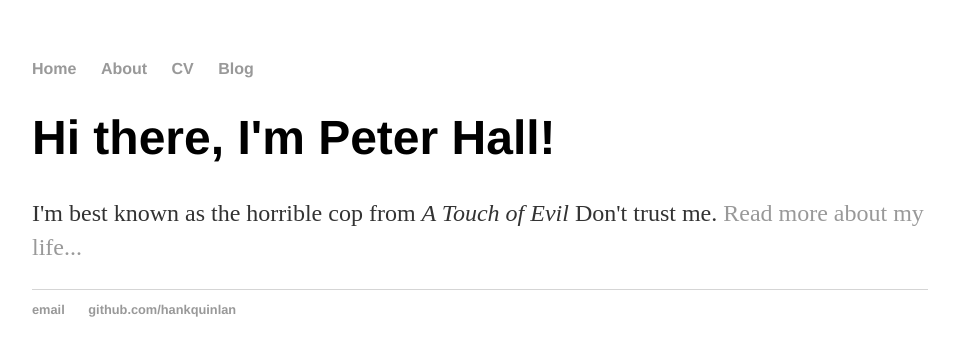
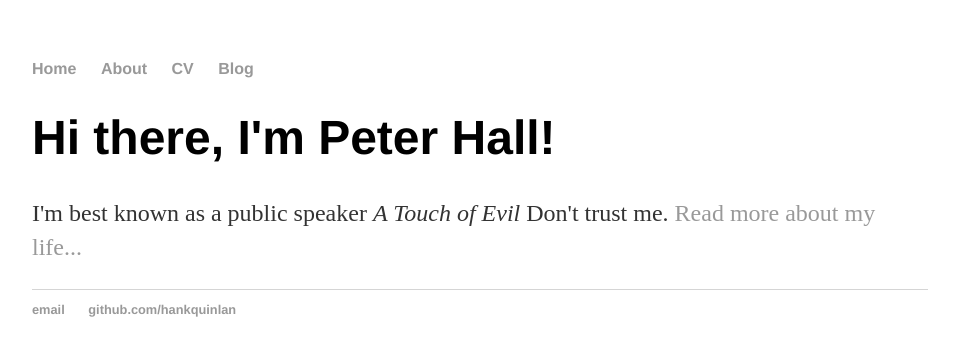
Before and after one commit to peterredmondhall/publicspeaking, a Jekyll site: the page built from index.html, in a window 1280 px wide. Shown: the top 356 px of the page, without its empty margins (160-1115 px from the left). Built offline with Jekyll 4.4.1, drawn with Linux system fonts in a browser that asks for light colours.

Commit message:
first post

```diff
--- a/index.html
+++ b/index.html
@@ -4,5 +4,5 @@ title: Peter Hall, Public Speaker
 ---
 <div class="blurb">
 	<h1>Hi there, I'm Peter Hall!</h1>
-	<p>I'm best known as the horrible cop from <em>A Touch of Evil</em> Don't trust me. <a href="/about">Read more about my life...</a></p>
+	<p>I'm best known as a public speaker <em>A Touch of Evil</em> Don't trust me. <a href="/about">Read more about my life...</a></p>
 </div><!-- /.blurb -->
```
